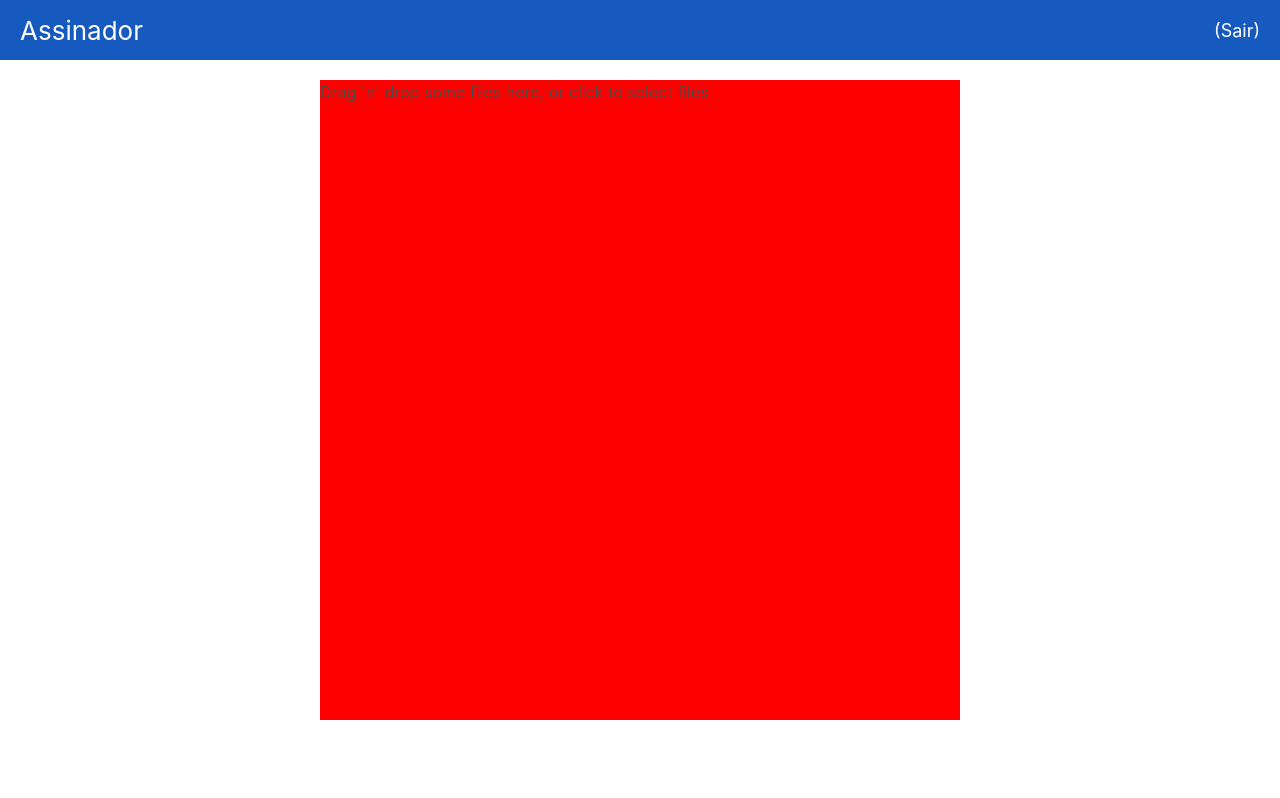
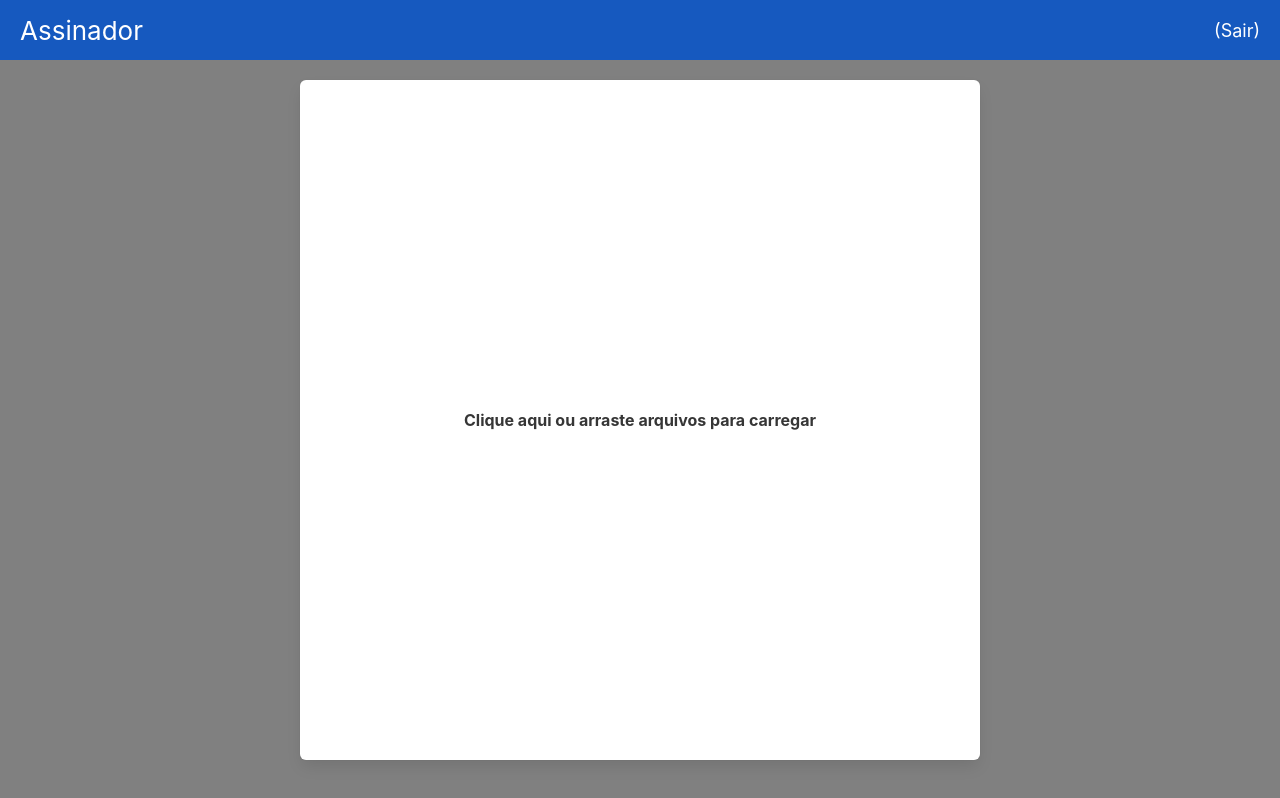
Before and after one commit to cavrau/assinador-tcc, a React (Create React App) app: page / in a window 1280 px wide. Built offline with nearby package versions, Linux system fonts and the light colour scheme.

Commit message:
interface boa começar assinador

```diff
--- a/src/App.css
+++ b/src/App.css
@@ -1,5 +1,7 @@
-.App {
+#root {
   text-align: center;
+  height: 100vh;
+  background-color: gray;
 }
 
 .App-logo {
--- a/src/components/body/body.css
+++ b/src/components/body/body.css
@@ -8,6 +8,25 @@
 #content{
   height: 80vh;
   width: 50vw;
-  background-color: red;
-
 }
+#empty-content{
+  height: 80vh;
+  width: 50vw;
+  cursor: pointer;
+  display: flex;
+  justify-content: center;
+}
+#pdf-container{
+  height: 70%;
+}
+#sign {
+  display: flex;
+  justify-content: flex-end;
+  margin-top: 20px;
+}
+#sign button {
+  margin-left: 20px;
+}
+#texto {
+  align-self: center;
+}
--- a/src/components/body/body.jsx
+++ b/src/components/body/body.jsx
@@ -1,7 +1,8 @@
-import React, {useCallback, useState}from 'react';
+import React, { useCallback, useEffect, useState } from 'react';
 import "./body.css"
-import {useDropzone} from 'react-dropzone'
+import { useDropzone } from 'react-dropzone'
 import PdfViewerComponent from '../container/container';
+import assinar from '../misc/misc';
 
 function Body() {
   const [_file, setFile] = useState(null);
@@ -10,33 +11,29 @@ function Body() {
     console.log(acceptedFiles[0]);
     acceptedFiles[0].arrayBuffer().then(value => setFile(value))
   }, [])
-      const {getRootProps, getInputProps, isDragActive} = useDropzone({onDrop})
-
+  const { getRootProps, getInputProps, isDragActive } = useDropzone({ onDrop })
 
   return (
-        <div {...getRootProps()} className='Body'>
+    <div className='Body'>
+      <div className='box' >
+        {
+          _file ?
             <div id="content">
+              <PdfViewerComponent document={_file} />
+              <div id='sign'>
+                <button className='button is-warning' onClick={click => setFile(null)}>Remover arquivo</button>
+                <button className='button is-info' onClick={click => assinar(_file)}>Assinar</button>
+              </div>
+            </div> :
+            <div  {...getRootProps()} id="empty-content">
               <input {...getInputProps()} />
               {
-              _file ?
-              <div onClick={click => setFile(null)}>
-                <p>Click here to Change File</p>
-              </div> :
-              <div>
-                {
-                  isDragActive?
-                  <p>Drop the files here ...</p> :
-                  <p>Drag 'n' drop some files here, or click to select files</p>
+                isDragActive ?
+                  <div /> :
+                  <p id="texto"><strong>Clique aqui ou arraste arquivos para carregar</strong></p>
               }
             </div>
         }
-            <div id="pdf-container">
-              {
-                _file ?
-                <PdfViewerComponent document={ _file} /> :
-                <div></div>
-              }
-            </div>
       </div>
     </div>
   )
--- a/src/components/container/container.jsx
+++ b/src/components/container/container.jsx
@@ -17,21 +17,6 @@ useEffect(() => {
 		baseUrl: `${window.location.protocol}//${window.location.host}/${process.env.PUBLIC_URL}`
 		});
 
-        const request = await fetch("https://www.google.com/url?sa=i&url=https%3A%2F%2Fsproutsocial.com%2Finsights%2Fsocial-media-image-sizes-guide%2F&psig=AOvVaw2CjO5TlFMWiCBO8FnHVhhB&ust=1665787333200000&source=images&cd=vfe&ved=0CAwQjRxqFwoTCKiSjMOj3voCFQAAAAAdAAAAABAE");
-        const blob = await request.blob();
-        const imageAttachmentId = await instance.createAttachment(blob);
-        const annotation = new PSPDFKit.Annotations.ImageAnnotation({
-                pageIndex: 0,
-                contentType: "image/jpeg",
-                imageAttachmentId,
-                description: "Example Image Annotation",
-                boundingBox: new PSPDFKit.Geometry.Rect({
-                left: 10,
-                top: 20,
-                width: 150,
-                height: 150,
-            }),
-        });
         instance.setToolbarItems([]);
 	})();
 
@@ -39,6 +24,6 @@ useEffect(() => {
 }, []);
 
 return (
-	<div ref={containerRef} style={{ width: "100%", height: "80vh"}}/>
+	<div ref={containerRef} style={{ width: "100%", height: "60vh"}}/>
 );
 }
--- a/src/components/misc/misc.jsx
+++ b/src/components/misc/misc.jsx
@@ -1,43 +1,56 @@
-import React from 'react';
+import eccrypto from "eccrypto"
 
-import eccrypto from "eccrypto"
-function Misc() {
-  var privateKeyA = eccrypto.generatePrivate();
-  var publicKeyA = eccrypto.getPublic(privateKeyA);
-  // var privateKeyB = eccrypto.generatePrivate();
-  // var publicKeyB = eccrypto.getPublic(privateKeyB);
-  console.log(Buffer.from(privateKeyA).toString('hex'))
-  console.log(Buffer.from(publicKeyA).toString('hex'))
-  // eccrypto.derive(privateKeyA, publicKeyB).then(function(sharedKey1) {
-  //   eccrypto.derive(privateKeyB, publicKeyA).then(function(sharedKey2) {
-  //     console.log("Both shared keys are equal:", sharedKey1, sharedKey2);
+
+function assinar(_file) {
+  var privateKey = eccrypto.generatePrivate();
+  var publicKey = eccrypto.getPublic(privateKey);
+
+  // var msg = crypto.createHash("sha256").update(_file).digest();
+
+  // eccrypto.sign(privateKey, msg).then(function(sig) {
+  //   console.log("Signature in DER format:", sig);
+  //   eccrypto.verify(publicKey, msg, sig).then(function() {
+  //     console.log("Signature is OK");
+  //   }).catch(function() {
+  //     console.log("Signature is BAD");
   //   });
   // });
-  // const alice = createECDH('secp256k1');
-  // const bob = createECDH('secp256k1');
+}
+// function Misc() {
+//   // var privateKeyB = eccrypto.generatePrivate();
+//   // var publicKeyB = eccrypto.getPublic(privateKeyB);
+//   console.log(Buffer.from(privateKeyA).toString('hex'))
+//   console.log(Buffer.from(publicKeyA).toString('hex'))
+//   // eccrypto.derive(privateKeyA, publicKeyB).then(function(sharedKey1) {
+//   //   eccrypto.derive(privateKeyB, publicKeyA).then(function(sharedKey2) {
+//   //     console.log("Both shared keys are equal:", sharedKey1, sharedKey2);
+//   //   });
+//   // });
+//   // const alice = createECDH('secp256k1');
+//   // const bob = createECDH('secp256k1');
 
-  // // This is a shortcut way of specifying one of Alice's previous private
-  // // keys. It would be unwise to use such a predictable private key in a real
-  // application.
-  // alice.setPrivateKey(
-  //   createHash('sha256').update('alice', 'utf8').digest()
-  // );
+//   // // This is a shortcut way of specifying one of Alice's previous private
+//   // // keys. It would be unwise to use such a predictable private key in a real
+//   // application.
+//   // alice.setPrivateKey(
+//   //   createHash('sha256').update('alice', 'utf8').digest()
+//   // );
 
-  // // Bob uses a newly generated cryptographically strong
-  // // pseudorandom key pair
-  // bob.generateKeys();
+//   // // Bob uses a newly generated cryptographically strong
+//   // // pseudorandom key pair
+//   // bob.generateKeys();
 
-  // const aliceSecret = alice.computeSecret(bob.getPublicKey(), null, 'hex');
-  // const bobSecret = bob.computeSecret(alice.getPublicKey(), null, 'hex');
+//   // const aliceSecret = alice.computeSecret(bob.getPublicKey(), null, 'hex');
+//   // const bobSecret = bob.computeSecret(alice.getPublicKey(), null, 'hex');
 
-  // // aliceSecret and bobSecret should be the same shared secret value
-  // console.log(aliceSecret === bobSecret);
-  // console.log(typeof(alice.getPrivateKey()))
-  // console.log(Buffer.from(alice.getPrivateKey()).toString('hex'))
-  // console.log(Buffer.from(alice.getPublicKey()).toString('hex'))
-  return (
-    <h1> hey </h1>
-  )
-}
+//   // // aliceSecret and bobSecret should be the same shared secret value
+//   // console.log(aliceSecret === bobSecret);
+//   // console.log(typeof(alice.getPrivateKey()))
+//   // console.log(Buffer.from(alice.getPrivateKey()).toString('hex'))
+//   // console.log(Buffer.from(alice.getPublicKey()).toString('hex'))
+//   return (
+//     <h1> hey </h1>
+//   )
+// }
 
-export default Misc;
+export default assinar;
```
Lines whose indentation alone changed are shown as unchanged.
